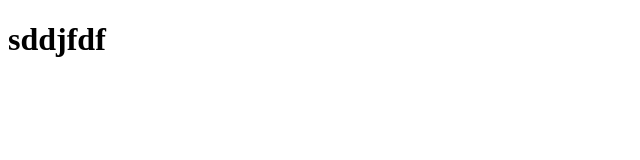
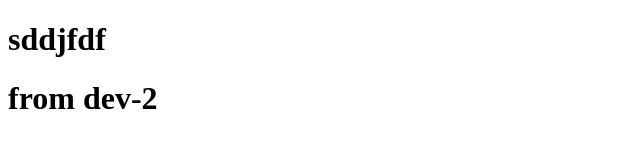
Before and after one commit to myself-Fahim/test-git, a plain HTML site: page index.html in a window 1280 px wide. Shown: the whole page, without its empty margins (0-640 px from the left). Drawn offline with Linux system fonts and the light colour scheme.

Commit message:
commit from dev-2

```diff
--- a/index.html
+++ b/index.html
@@ -8,6 +8,7 @@
 <body>
 
 <h1>sddjfdf</h1>
+<h1>from dev-2</h1>
 
 </body>
 </html>
```
